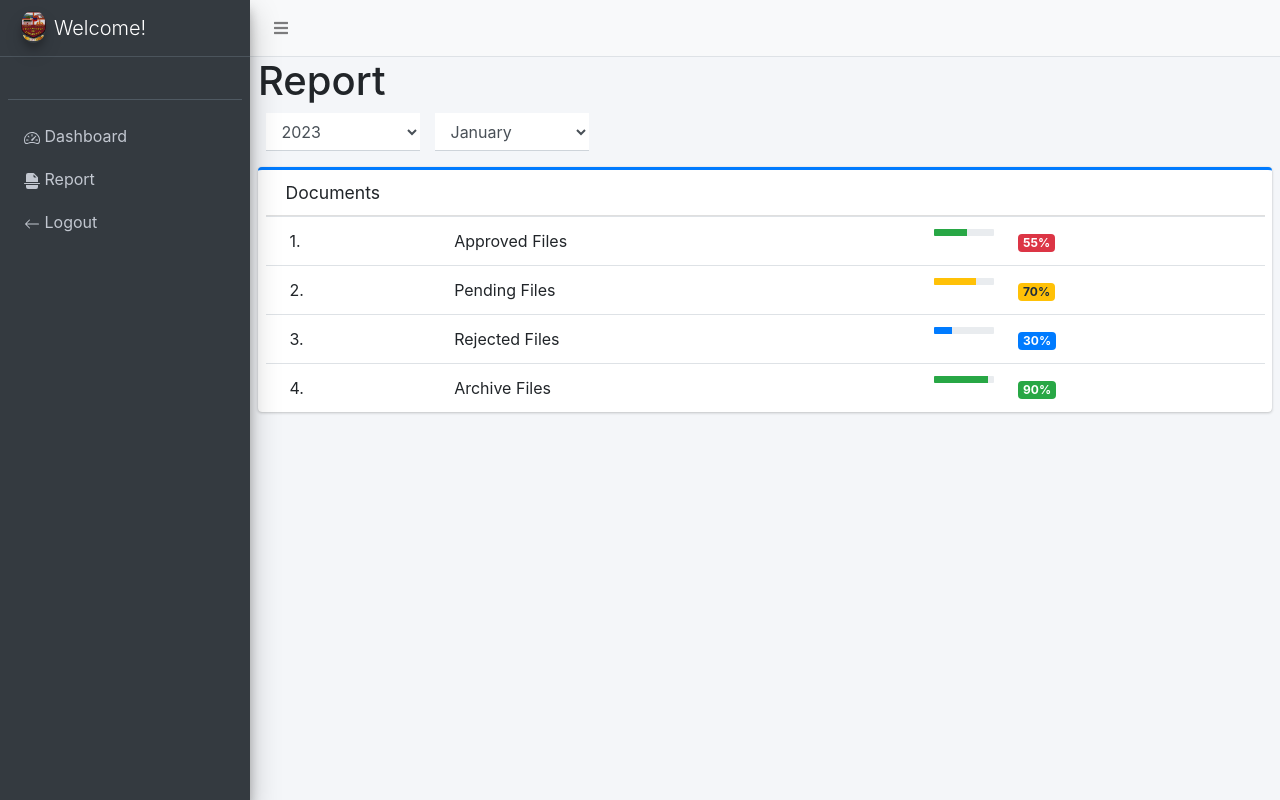
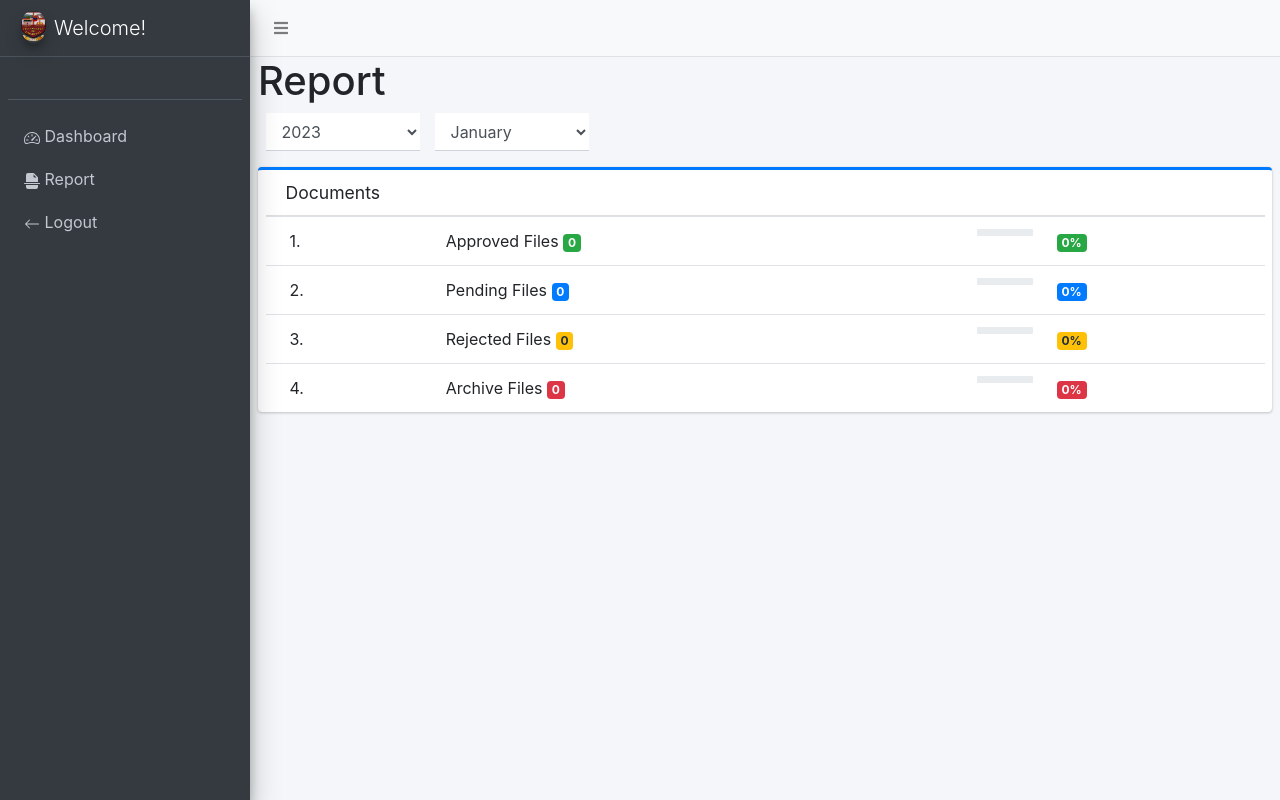
Before and after one commit to amiel-danao/cct-inbound-outbound-docs, a PHP site: page /cct-inbound-outbound-docs/report_page.php in a window 1280 px wide. Run offline with PHP 8.4, Linux system fonts and the light colour scheme; a user stored in the database is signed in; data comes from the database, SQL or seed files in the repository; some libraries are stand-ins or nearby versions.

Commit message:
done report page

```diff
--- a/public/report_page.php
+++ b/public/report_page.php
@@ -10,9 +10,15 @@ include $root_path . '/db_connect.php';
 <?php
 if ($_SERVER["REQUEST_METHOD"] == "POST") {
     $_SESSION['form_values'] = $_POST;
-	$selectedYear = trim($_POST['year']);
+	$selectedYear = $_POST['year'];
 	$selectedMonth = $_POST["month"];
 }
+else{
+	$selectedYear = date("Y");
+	$selectedMonth = '01';
+}
+
+$document_date_query = "AND (date_upload BETWEEN '$selectedYear-$selectedMonth-01' AND '$selectedYear-$selectedMonth-31');";
 
 
 require_once $root_path . '/models/User.php';
@@ -20,7 +26,7 @@ $user = unserialize($_SESSION["user"]);
 
 $errors = array();
 
-$sql = "SELECT COUNT(*) FROM documents WHERE uploaded_by='$user->username' AND status = 'approved';";
+$sql = "SELECT * FROM documents WHERE uploaded_by='$user->username' $document_date_query";
 
 $result = mysqli_query($conn, $sql);
 
@@ -29,7 +35,29 @@ if (!$result) {
 	goto end;
 }
 
-$approved_count = mysqli_num_rows($result);
+$counts = array("approved"=>0, "pending"=> 0, "rejected"=> 0, "archive"=> 0);
+$total_files = 0;
+
+while($row = $result->fetch_assoc()) {
+	$status = $row["status"];
+	$counts[$status]++;
+	$total_files++;
+}
+
+if ($total_files > 0){
+	$approved_percent = round(($counts['approved']/$total_files) * 100, 2);
+	$pending_percent = round(($counts['pending']/$total_files) * 100, 2);
+	$rejected_percent = round(($counts['rejected']/$total_files) * 100, 2);
+	$archive_percent = round(($counts['archive']/$total_files) * 100, 2);
+}
+else{
+	$approved_percent = 0;
+	$pending_percent = 0;
+	$rejected_percent = 0;
+	$archive_percent = 0;
+}
+
+
 end:
 $_SESSION['errors'] = $errors;
 ?>
@@ -76,6 +104,7 @@ $_SESSION['errors'] = $errors;
 							</div>
 						</div>
 					</form>
+
 					<div class="row">
 						<div class="col-12 card card-primary card-outline">
 							<div class="card-header">
@@ -86,50 +115,58 @@ $_SESSION['errors'] = $errors;
 									<tbody>
 									<tr>
 										<td>1.</td>
-										<td>Approved Files</td>
+										<td>Approved Files
+										<span class="badge bg-success"><?php echo $counts['approved'] ?></span>
+										</td>
 										<td>
 										<div class="progress progress-xs">
-											<div class="progress-bar bg-success" style="width: 55%"></div>
+											<div id="approve_progressbar" class="progress-bar bg-success" style="width: <?php echo $approved_percent.'%' ?>"></div>
 										</div>
 										</td>
 										<td>
-										<span class="badge bg-danger">55%</span>
+										<span id="approve_percent" class="badge bg-success"><?php echo $approved_percent.'%' ?></span>
 										</td>
 									</tr>
 									<tr>
 										<td>2.</td>
-										<td>Pending Files</td>
+										<td>Pending Files
+										<span class="badge bg-primary"><?php echo $counts['pending'] ?></span>
+										</td>
 										<td>
 										<div class="progress progress-xs">
-											<div class="progress-bar bg-warning" style="width: 70%"></div>
+											<div class="progress-bar bg-primary" style="width: <?php echo $pending_percent.'%' ?>"></div>
 										</div>
 										</td>
 										<td>
-										<span class="badge bg-warning">70%</span>
+										<span class="badge bg-primary"><?php echo $pending_percent.'%' ?></span>
 										</td>
 									</tr>
 									<tr>
 										<td>3.</td>
-										<td>Rejected Files</td>
+										<td>Rejected Files
+										<span class="badge bg-warning"><?php echo $counts['rejected'] ?></span>
+										</td>
 										<td>
 										<div class="progress progress-xs progress-striped active">
-											<div class="progress-bar bg-primary" style="width: 30%"></div>
+											<div class="progress-bar bg-warning" style="width: <?php echo $rejected_percent.'%' ?>"></div>
 										</div>
 										</td>
 										<td>
-										<span class="badge bg-primary">30%</span>
+										<span class="badge bg-warning"><?php echo $rejected_percent.'%' ?></span>
 										</td>
 									</tr>
 									<tr>
 										<td>4.</td>
-										<td>Archive Files</td>
+										<td>Archive Files
+										<span class="badge bg-danger"><?php echo $counts['archive'] ?></span>
+										</td>
 										<td>
 										<div class="progress progress-xs progress-striped active">
-											<div class="progress-bar bg-success" style="width: 90%"></div>
+											<div class="progress-bar bg-danger" style="width: <?php echo $archive_percent.'%' ?>"></div>
 										</div>
 										</td>
 										<td>
-										<span class="badge bg-success">90%</span>
+										<span class="badge bg-danger"><?php echo $archive_percent.'%' ?></span>
 										</td>
 									</tr>
 									</tbody>
```
